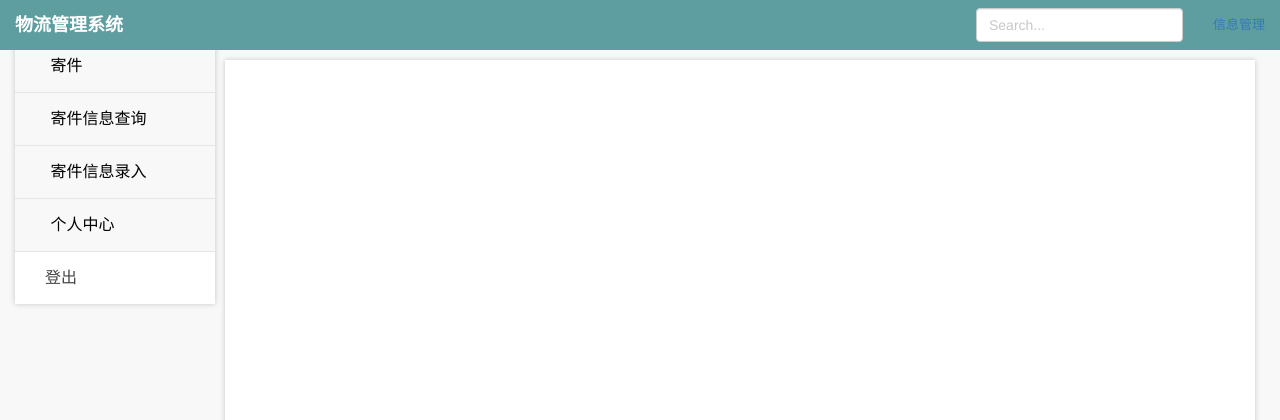
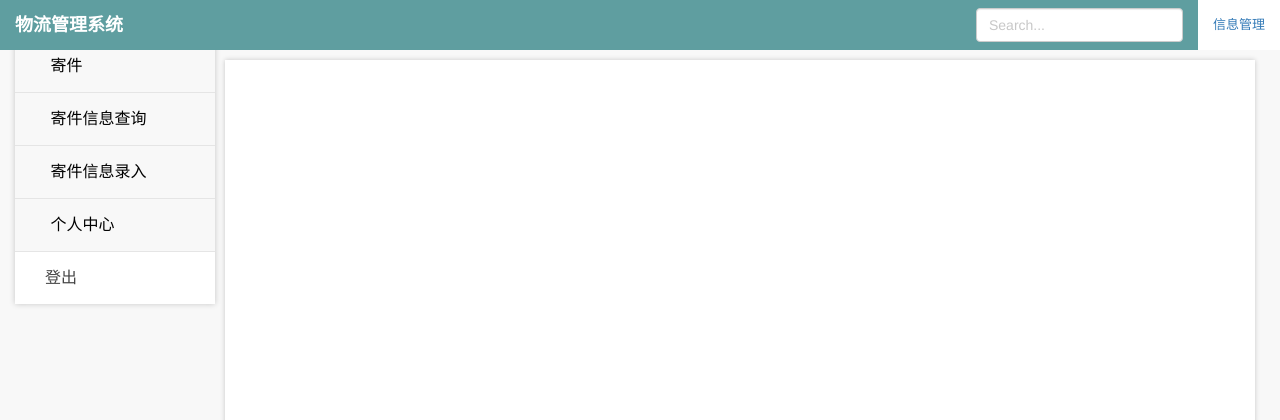
Before and after one commit to aelous/em, a Django app: page /index/ in a window 1280 px wide. Shown: the top 420 px of the page. Run offline with Django 3.2, Linux system fonts and the light colour scheme; some libraries are stand-ins or nearby versions.

Commit message:
update color

```diff
--- a/mysite/express_site/templates/base.html
+++ b/mysite/express_site/templates/base.html
@@ -51,8 +51,8 @@
             <a class="navbar-brand" href="#"><span style="color:#fff;font-weight:600;">物流管理系统 </span></a>
         </div>
         <div id="navbar" class="navbar-collapse collapse">
-            <ul class="nav navbar-nav navbar-right">
-                <li><a href="/admin">信息管理</a></li>
+            <ul class="nav navbar-nav navbar-right" style="background-color: white">
+                <li><a href="/admin" >信息管理</a></li>
 {#                <li><a href="#">Settings</a></li>#}
 {#                <li><a href="#">Profile</a></li>#}
 {#                <li><a href="#">Help</a></li>#}
```
